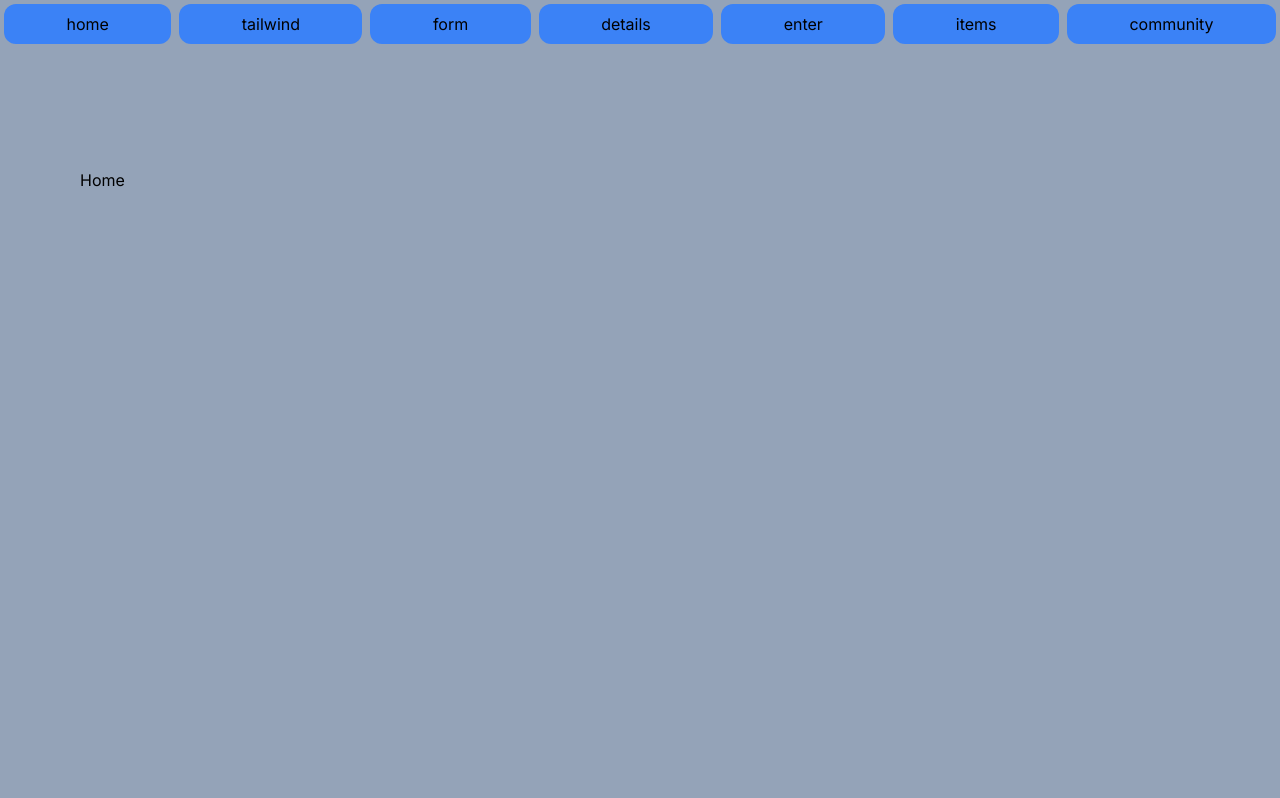
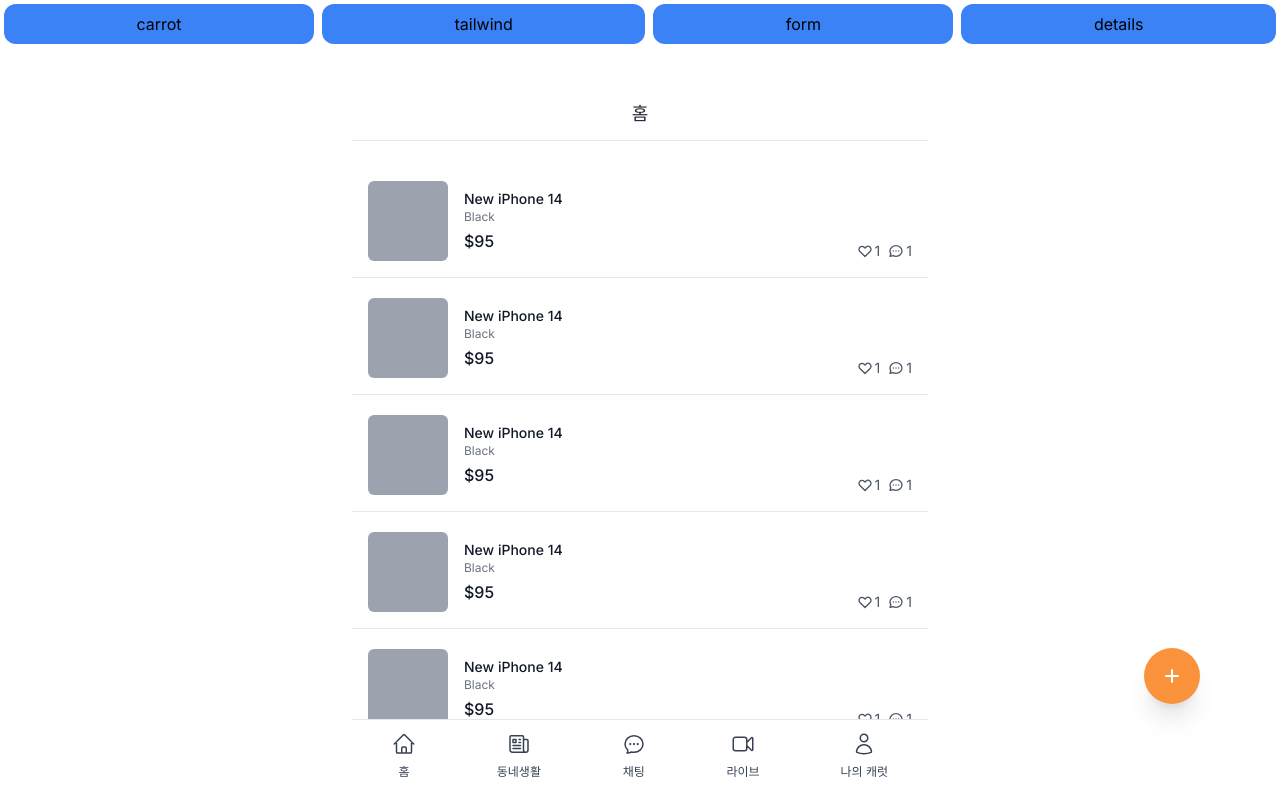
Before and after one commit to wonseok-han/edu-carrot-clone, a Next.js app: page / in a window 1280 px wide. Shown: the top 798 px of the page. Built offline with nearby package versions, Linux system fonts and the light colour scheme.

Commit message:
carrot 디자인화면에 layout 적용

```diff
--- a/app/layout.tsx
+++ b/app/layout.tsx
@@ -16,9 +16,9 @@
 }) {
   return (
     <html lang="en">
-      <body className={inter.className}>
+      <body className={`min-h-screen ${inter.className}`}>
         <Header />
-        <div className="bg-slate-400 min-h-screen py-20 px-20">{children}</div>
+        <div className="py-10 w-full max-w-xl mx-auto">{children}</div>
       </body>
     </html>
   );
--- a/app/page.tsx
+++ b/app/page.tsx
@@ -1,7 +1,83 @@
+import Layout from "@/components/layout";
 import type { NextPage } from "next";
 
 const Home: NextPage = () => {
-  return <div className="flex flex-col space-y-5 py-10">Home</div>;
+  return (
+    <Layout title="홈" hasTabBar>
+      <div className="flex flex-col space-y-5 py-10">
+        {[1, 1, 1, 1, 1, 1, 1, 1, 1, 1, 1, 1].map((_, i) => (
+          <div
+            key={i}
+            className="flex px-4 border-b pb-4 cursor-pointer justify-between"
+          >
+            <div className="flex space-x-4">
+              <div className="w-20 h-20 bg-gray-400 rounded-md" />
+              <div className="pt-2 flex flex-col">
+                <h3 className="text-sm font-medium text-gray-900">
+                  New iPhone 14
+                </h3>
+                <span className="text-xs text-gray-500">Black</span>
+                <span className="font-medium mt-1 text-gray-900">$95</span>
+              </div>
+            </div>
+            <div className="flex space-x-2 items-end justify-end">
+              <div className="flex space-x-0.5 items-center text-sm text-gray-600">
+                <svg
+                  className="w-4 h-4"
+                  fill="none"
+                  stroke="currentColor"
+                  viewBox="0 0 24 24"
+                  xmlns="http://www.w3.org/2000/svg"
+                >
+                  <path
+                    strokeLinecap="round"
+                    strokeLinejoin="round"
+                    strokeWidth="2"
+                    d="M4.318 6.318a4.5 4.5 0 000 6.364L12 20.364l7.682-7.682a4.5 4.5 0 00-6.364-6.364L12 7.636l-1.318-1.318a4.5 4.5 0 00-6.364 0z"
+                  ></path>
+                </svg>
+                <span>1</span>
+              </div>
+              <div className="flex space-x-0.5 items-center text-sm text-gray-600">
+                <svg
+                  className="w-4 h-4"
+                  fill="none"
+                  stroke="currentColor"
+                  viewBox="0 0 24 24"
+                  xmlns="http://www.w3.org/2000/svg"
+                >
+                  <path
+                    strokeLinecap="round"
+                    strokeLinejoin="round"
+                    strokeWidth="2"
+                    d="M8 12h.01M12 12h.01M16 12h.01M21 12c0 4.418-4.03 8-9 8a9.863 9.863 0 01-4.255-.949L3 20l1.395-3.72C3.512 15.042 3 13.574 3 12c0-4.418 4.03-8 9-8s9 3.582 9 8z"
+                  ></path>
+                </svg>
+                <span>1</span>
+              </div>
+            </div>
+          </div>
+        ))}
+        <button className="fixed hover:bg-orange-500 cursor-pointer transition-colors bottom-24 right-20 shadow-xl bg-orange-400 rounded-full p-4 text-white">
+          <svg
+            className="h-6 w-6"
+            xmlns="http://www.w3.org/2000/svg"
+            fill="none"
+            viewBox="0 0 24 24"
+            stroke="currentColor"
+            aria-hidden="true"
+          >
+            <path
+              strokeLinecap="round"
+              strokeLinejoin="round"
+              strokeWidth="2"
+              d="M12 6v6m0 0v6m0-6h6m-6 0H6"
+            />
+          </svg>
+        </button>
+      </div>
+    </Layout>
+  );
 };
 
 export default Home;
--- a/app/pages/tailwind/chats/page.tsx
+++ b/app/pages/tailwind/chats/page.tsx
@@ -1,7 +1,9 @@
+import Layout from "@/components/layout";
 import type { NextPage } from "next";
 
 const Chats: NextPage = () => {
   return (
+    <Layout>
       <div className="py-10 divide-y-[1px]">
         {[0, 1, 2, 3, 4, 5].map((_, i) => (
           <div
@@ -18,6 +20,7 @@
           </div>
         ))}
       </div>
+    </Layout>
   );
 };
 
--- a/app/pages/tailwind/community/page.tsx
+++ b/app/pages/tailwind/community/page.tsx
@@ -1,7 +1,9 @@
+import Layout from "@/components/layout";
 import type { NextPage } from "next";
 
 const Community: NextPage = () => {
   return (
+    <Layout>
       <div className="py-16 space-y-8">
         {[1, 2, 3, 4, 5, 7].map((_, i) => (
           <div key={i} className="flex flex-col items-start cursor-pointer">
@@ -9,8 +11,8 @@
               동네질문
             </span>
             <div className="mt-2 text-gray-700">
-            <span className="text-orange-500 font-medium">Q.</span> What is the
-            best mandu restaurant?
+              <span className="text-orange-500 font-medium">Q.</span> What is
+              the best mandu restaurant?
             </div>
             <div className="mt-5 flex items-center justify-between w-full text-gray-500 font-medium text-xs">
               <span>니꼬</span>
@@ -72,6 +74,7 @@
           </svg>
         </button>
       </div>
+    </Layout>
   );
 };
 
--- a/app/pages/tailwind/enter/page.tsx
+++ b/app/pages/tailwind/enter/page.tsx
@@ -1,10 +1,7 @@
 "use client";
 
+import { cls } from "@/libs/utils";
 import { useState } from "react";
-
-const cls = (...classnames: string[]) => {
-  return classnames.join(" ");
-};
 
 export default function Enter() {
   const [method, setMethod] = useState<"email" | "phone">("email");
--- a/app/pages/tailwind/items/[id]/page.tsx
+++ b/app/pages/tailwind/items/[id]/page.tsx
@@ -1,7 +1,9 @@
+import Layout from "@/components/layout";
 import type { NextPage } from "next";
 
 const ItemDetail: NextPage = () => {
   return (
+    <Layout canGoBack>
       <div className="px-4 py-10">
         <div className="mb-8">
           <div className="h-96 bg-slate-300" />
@@ -19,13 +21,13 @@
             <span className="text-3xl block mt-3 text-gray-900">$140</span>
             <p className="text-base my-6 text-gray-700">
               My money&apos;s in that office, right? If she start giving me some
-            bullshit about it ain&apos;t there, and we got to go someplace else
-            and get it, I&apos;m gonna shoot you in the head then and there.
-            Then I&apos;m gonna shoot that bitch in the kneecaps, find out where
-            my goddamn money is. She gonna tell me too. Hey, look at me when
-            I&apos;m talking to you, motherfucker. You listen: we go in there,
-            and that ni**a Winston or anybody else is in there, you the first
-            motherfucker to get shot. You understand?
+              bullshit about it ain&apos;t there, and we got to go someplace
+              else and get it, I&apos;m gonna shoot you in the head then and
+              there. Then I&apos;m gonna shoot that bitch in the kneecaps, find
+              out where my goddamn money is. She gonna tell me too. Hey, look at
+              me when I&apos;m talking to you, motherfucker. You listen: we go
+              in there, and that ni**a Winston or anybody else is in there, you
+              the first motherfucker to get shot. You understand?
             </p>
             <div className="flex items-center justify-between space-x-2">
               <button className="flex-1 bg-orange-500 text-white py-3 rounded-md font-medium hover:bg-orange-600 focus:outline-none focus:ring-2 focus:ring-offset-2 focus:ring-orange-500">
@@ -64,6 +66,7 @@
           </div>
         </div>
       </div>
+    </Layout>
   );
 };
 
--- a/app/pages/tailwind/live/[id]/page.tsx
+++ b/app/pages/tailwind/live/[id]/page.tsx
@@ -5,7 +5,7 @@
     <div className="space-y-4">
       <div className="w-full rounded-md shadow-sm bg-slate-300 aspect-video" />
       <h3 className="text-gray-800 font-semibold text-2xl mt-2">
-        Let's try potatos
+        {`Let's try potatos`}
       </h3>
       <div className="py-10 pb-16 h-[30vh] overflow-y-scroll px-4 space-y-4">
         <div className="flex items-start space-x-2">
--- a/app/pages/tailwind/live/page.tsx
+++ b/app/pages/tailwind/live/page.tsx
@@ -1,12 +1,14 @@
+import Layout from "@/components/layout";
 import type { NextPage } from "next";
 
 const Live: NextPage = () => {
   return (
+    <Layout>
       <div className="py-10 divide-y-2 space-y-4">
         {[1, 2, 3, 4, 5].map((_, i) => (
           <div key={i} className="pt-4 px-4">
             <div className="w-full rounded-md shadow-sm bg-slate-300 aspect-video" />
-          <h3 className="text-gray-700 text-lg mt-2">Let's try potatos</h3>
+            <h3 className="text-gray-700 text-lg mt-2">{`Let's try potatos`}</h3>
           </div>
         ))}
         <button className="fixed hover:bg-orange-500 cursor-pointer transition-colors bottom-24 right-20 shadow-xl bg-orange-400 rounded-full p-4 text-white border-tran">
@@ -25,6 +27,7 @@
           </svg>
         </button>
       </div>
+    </Layout>
   );
 };
 
--- a/app/pages/tailwind/profile/page.tsx
+++ b/app/pages/tailwind/profile/page.tsx
@@ -1,7 +1,9 @@
+import Layout from "@/components/layout";
 import type { NextPage } from "next";
 
 const Profile: NextPage = () => {
   return (
+    <Layout>
       <div className="py-10 px-4">
         <div className="flex items-center space-x-3">
           <div className="w-16 h-16 bg-slate-500 rounded" />
@@ -136,13 +138,14 @@
               Normally, both your asses would be dead as fucking fried chicken,
               but you happen to pull this shit while I&apos;m in a transitional
               period so I don&apos;t wanna kill you, I wanna help you. But I
-            can&apos;t give you this case, it don&apos;t belong to me. Besides,
-            I&apos;ve already been through too much shit this morning over this
-            case to hand it over to your dumb ass.
+              can&apos;t give you this case, it don&apos;t belong to me.
+              Besides, I&apos;ve already been through too much shit this morning
+              over this case to hand it over to your dumb ass.
             </p>
           </div>
         </div>
       </div>
+    </Layout>
   );
 };
 
--- a/components/header.tsx
+++ b/components/header.tsx
@@ -2,19 +2,16 @@
 import Menu from "./menu";
 
 const MENUS = [
-  { text: "home", url: "/" },
+  { text: "carrot", url: "/" },
   { text: "tailwind", url: "pages/tailwind/tour/" },
   { text: "form", url: "pages/form/" },
   { text: "details", url: "pages/details/" },
-  { text: "enter", url: "pages/tailwind/enter/" },
-  { text: "items", url: "pages/tailwind/items/" },
-  { text: "community", url: "pages/tailwind/community/" },
 ];
 
 const Header: NextPage = () => {
   return (
     <div>
-      <div className="grid grid-flow-col bg-slate-400">
+      <div className="grid grid-flow-col">
         {MENUS.map((menu, index) => (
           <Menu key={`${index}-${menu.text}`} text={menu.text} url={menu.url} />
         ))}
--- /dev/null
+++ b/components/layout.tsx
@@ -0,0 +1,172 @@
+"use client";
+
+import Link from "next/link";
+import React from "react";
+import { useRouter } from "next/navigation";
+import { cls } from "@/libs/utils";
+
+interface LayoutProps {
+  title?: string;
+  canGoBack?: boolean;
+  hasTabBar?: boolean;
+  children?: React.ReactNode;
+}
+
+interface MenuProps {
+  text?: string;
+  url?: string;
+  icon?: React.ReactNode;
+}
+
+const MENUS = [
+  {
+    text: "홈",
+    url: "/",
+    icon: (
+      <svg
+        xmlns="http://www.w3.org/2000/svg"
+        fill="none"
+        viewBox="0 0 24 24"
+        strokeWidth={1.5}
+        stroke="currentColor"
+        className="w-6 h-6"
+      >
+        <path
+          strokeLinecap="round"
+          strokeLinejoin="round"
+          d="M2.25 12l8.954-8.955c.44-.439 1.152-.439 1.591 0L21.75 12M4.5 9.75v10.125c0 .621.504 1.125 1.125 1.125H9.75v-4.875c0-.621.504-1.125 1.125-1.125h2.25c.621 0 1.125.504 1.125 1.125V21h4.125c.621 0 1.125-.504 1.125-1.125V9.75M8.25 21h8.25"
+        />
+      </svg>
+    ),
+  },
+  {
+    text: "동네생활",
+    url: "pages/tailwind/community/",
+    icon: (
+      <svg
+        xmlns="http://www.w3.org/2000/svg"
+        fill="none"
+        viewBox="0 0 24 24"
+        strokeWidth={1.5}
+        stroke="currentColor"
+        className="w-6 h-6"
+      >
+        <path
+          strokeLinecap="round"
+          strokeLinejoin="round"
+          d="M12 7.5h1.5m-1.5 3h1.5m-7.5 3h7.5m-7.5 3h7.5m3-9h3.375c.621 0 1.125.504 1.125 1.125V18a2.25 2.25 0 01-2.25 2.25M16.5 7.5V18a2.25 2.25 0 002.25 2.25M16.5 7.5V4.875c0-.621-.504-1.125-1.125-1.125H4.125C3.504 3.75 3 4.254 3 4.875V18a2.25 2.25 0 002.25 2.25h13.5M6 7.5h3v3H6v-3z"
+        />
+      </svg>
+    ),
+  },
+  {
+    text: "채팅",
+    url: "pages/tailwind/chats",
+    icon: (
+      <svg
+        xmlns="http://www.w3.org/2000/svg"
+        fill="none"
+        viewBox="0 0 24 24"
+        strokeWidth={1.5}
+        stroke="currentColor"
+        className="w-6 h-6"
+      >
+        <path
+          strokeLinecap="round"
+          strokeLinejoin="round"
+          d="M8.625 12a.375.375 0 11-.75 0 .375.375 0 01.75 0zm0 0H8.25m4.125 0a.375.375 0 11-.75 0 .375.375 0 01.75 0zm0 0H12m4.125 0a.375.375 0 11-.75 0 .375.375 0 01.75 0zm0 0h-.375M21 12c0 4.556-4.03 8.25-9 8.25a9.764 9.764 0 01-2.555-.337A5.972 5.972 0 015.41 20.97a5.969 5.969 0 01-.474-.065 4.48 4.48 0 00.978-2.025c.09-.457-.133-.901-.467-1.226C3.93 16.178 3 14.189 3 12c0-4.556 4.03-8.25 9-8.25s9 3.694 9 8.25z"
+        />
+      </svg>
+    ),
+  },
+  {
+    text: "라이브",
+    url: "pages/tailwind/live",
+    icon: (
+      <svg
+        xmlns="http://www.w3.org/2000/svg"
+        fill="none"
+        viewBox="0 0 24 24"
+        strokeWidth={1.5}
+        stroke="currentColor"
+        className="w-6 h-6"
+      >
+        <path
+          strokeLinecap="round"
+          d="M15.75 10.5l4.72-4.72a.75.75 0 011.28.53v11.38a.75.75 0 01-1.28.53l-4.72-4.72M4.5 18.75h9a2.25 2.25 0 002.25-2.25v-9a2.25 2.25 0 00-2.25-2.25h-9A2.25 2.25 0 002.25 7.5v9a2.25 2.25 0 002.25 2.25z"
+        />
+      </svg>
+    ),
+  },
+  {
+    text: "나의 캐럿",
+    url: "pages/tailwind/profile",
+    icon: (
+      <svg
+        xmlns="http://www.w3.org/2000/svg"
+        fill="none"
+        viewBox="0 0 24 24"
+        strokeWidth={1.5}
+        stroke="currentColor"
+        className="w-6 h-6"
+      >
+        <path
+          strokeLinecap="round"
+          strokeLinejoin="round"
+          d="M15.75 6a3.75 3.75 0 11-7.5 0 3.75 3.75 0 017.5 0zM4.501 20.118a7.5 7.5 0 0114.998 0A17.933 17.933 0 0112 21.75c-2.676 0-5.216-.584-7.499-1.632z"
+        />
+      </svg>
+    ),
+  },
+];
+
+const NavMenu = ({ text, url = "/", icon }: MenuProps) => {
+  return (
+    <Link href={url}>
+      <div className="flex flex-col items-center space-y-2">
+        {icon}
+        <span>{text}</span>
+      </div>
+    </Link>
+  );
+};
+
+export default function Layout({
+  title,
+  canGoBack,
+  hasTabBar,
+  children,
+}: LayoutProps) {
+  const router = useRouter();
+
+  const onClick = () => {
+    router.back();
+  };
+
+  return (
+    <div>
+      <div
+        className={cls(
+          !canGoBack ? "justify-center" : "",
+          "bg-white w-full max-w-xl text-lg px-10 font-medium py-3 text-gray-800 border-b top-0 flex items-center"
+        )}
+      >
+        {canGoBack ? <button onClick={onClick}>&larr;</button> : null}
+        {title ? <span>{title}</span> : null}
+      </div>
+      {children}
+      {hasTabBar ? (
+        <nav className="bg-white max-w-xl text-gray-700 border-t fixed bottom-0 w-full px-10 pb-5 pt-3 flex justify-between text-xs">
+          {MENUS.map((menu, index) => (
+            <NavMenu
+              key={`${menu.text}-${index}`}
+              text={menu.text}
+              url={menu.url}
+              icon={menu.icon}
+            />
+          ))}
+        </nav>
+      ) : null}
+    </div>
+  );
+}
--- /dev/null
+++ b/libs/utils.ts
@@ -0,0 +1,3 @@
+export const cls = (...classnames: string[]) => {
+  return classnames.join(" ");
+};
```
Lines whose indentation alone changed are shown as unchanged.
